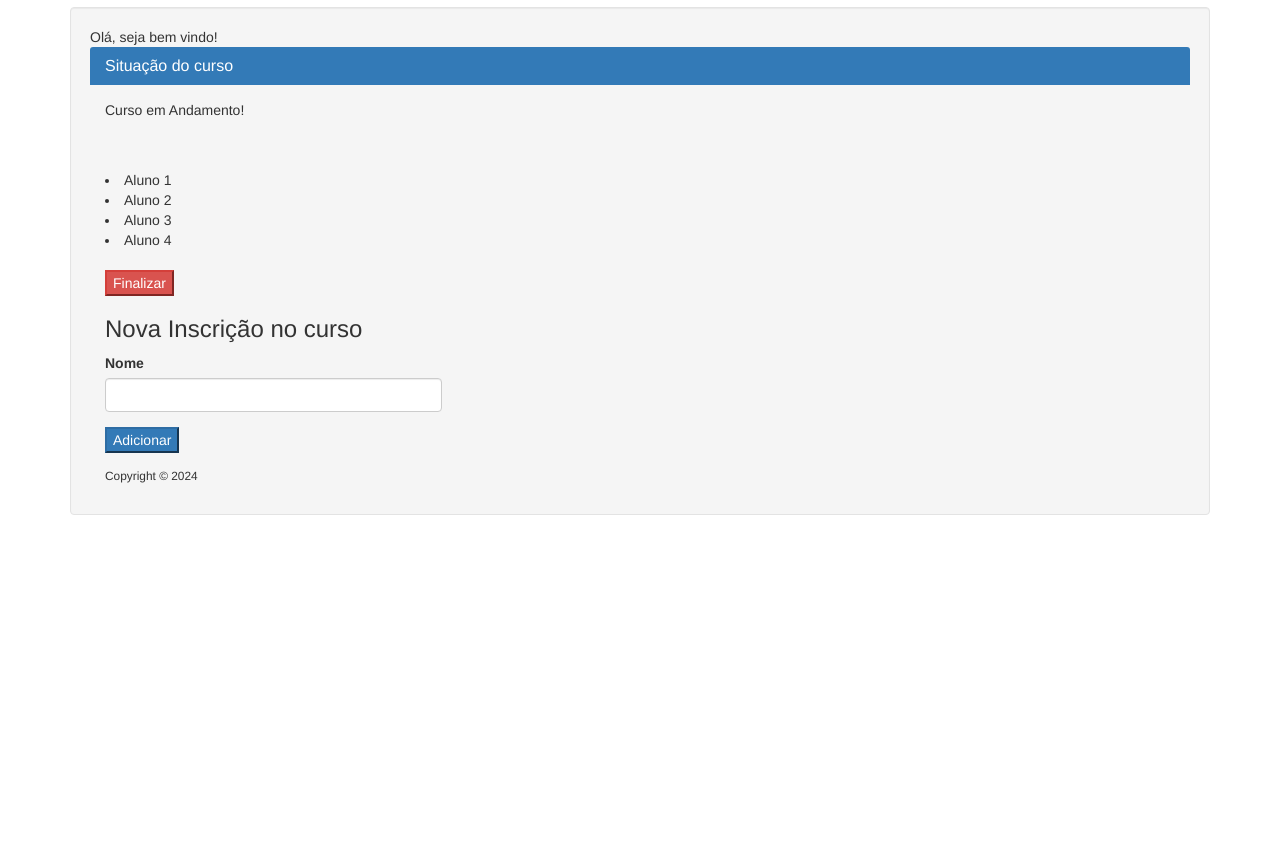
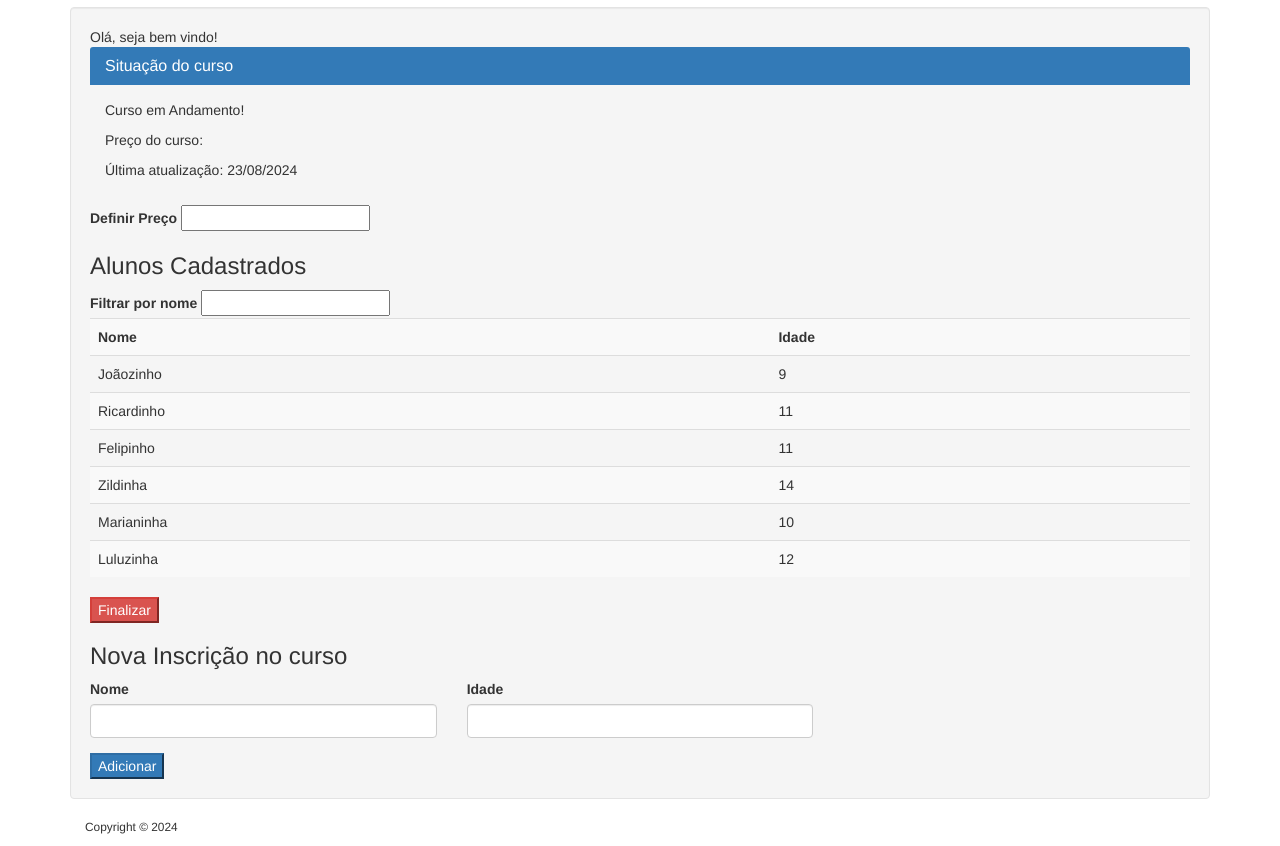
Before and after one commit to caiob2811/angular-estudos, a plain HTML site: page index.html in a window 1280 px wide. Shown: the part 63-909 px from the top of the page. Before the commit the page ends 800 px from the top, so only its background shows below. Drawn offline with nearby package versions, Linux system fonts and the light colour scheme.

Commit message:
Aprendendo o filter

```diff
--- a/index.html
+++ b/index.html
@@ -22,11 +22,36 @@
                     <p ng-show="iniciado">Curso em Andamento!</p>
                     <p ng-hide="iniciado">Curso Finalizado!</p>
                     <p ng-if="!iniciado">Aguarde o próximo curso!</p>
-            <br> <br>
-            <li ng-repeat="aluno in alunos"> <!--vai ficar repetindo os alunos.-->
-            {{aluno}}
-        </li>
-        <br>
+                    <p>Preço do curso: {{valor | currency : 'R$'}}</p> <!--currency = valor da moeda.-->
+                    <p>Última atualização: {{hoje | date : 'dd/MM/yyyy'}}</p>
+                </div>
+        </div>
+        <div>
+            <label>Definir Preço</label>
+            <input type="number" id="valor" name="valor" ng-model="valor">
+        </div>
+        <h3>Alunos Cadastrados</h3>
+        <div>
+            <label>Filtrar por nome</label>
+            <input type="text" ng-model="filtro">
+        </div>
+        <div class="table-responsive">
+            <table class=" table table-striped">
+            <tr>
+                <th ng-click="ordenarPorNome()">
+                    Nome
+                </th>
+                <th ng-click="ordenarPorIdade()">
+                    Idade
+                </th>
+            </tr>
+            <tr ng-repeat="aluno in alunos | filter : filtro">
+                <td>{{aluno.nome}}</td>
+                <td>{{aluno.idade}}</td>
+            </tr>
+        </div>
+    </table>
+</div>
         <button ng-show="iniciado" ng-click="finalizar()" class="btn-danger">Finalizar</button>  <!--cria um evento no click, quando clicar acontecerá algo.-->
         <button ng-hide="iniciado" ng-click="iniciar()" class="btn-success">Iniciar</button>
         <h3>Nova Inscrição no curso</h3>
@@ -36,6 +61,12 @@
                     <div class="form-group form-group-default">
                         <label>Nome</label>
                         <input class="form-control" type="text" id="nome_aluno" name="nome_aluno" ng-model="nome_aluno" ng-readonly="!iniciado" ng-minlength="3"> <!--model referencia uma variável do scope.-->
+                    </div>
+                </div>
+                <div class="col-md-4">
+                    <div class="form-group-default">
+                        <label>Idade</label>
+                        <input class="form-control" type="number" id="idade_aluno" ng-model="idade_aluno">
                     </div>
                 </div>
             </div>
--- a/scripts/primeiro-controller.js
+++ b/scripts/primeiro-controller.js
@@ -4,7 +4,15 @@ angular.module('app').controller('PrimeiroController', function ($scope) { //sco
 
     $scope.iniciado = true // elemento de ligação entre o controle e a view.
 
-    $scope.alunos = ['Aluno 1','Aluno 2', 'Aluno 3', 'Aluno 4'];
+    $scope.alunos = [{'nome': 'Joãozinho', 'idade': 9},
+        {'nome': 'Ricardinho', 'idade': 11},
+        {'nome': 'Felipinho', 'idade': 11},
+        {'nome': 'Zildinha', 'idade': 14},
+        {'nome': 'Marianinha', 'idade': 10},
+        {'nome': 'Luluzinha', 'idade': 12}];
+
+
+    $scope.hoje = new Date();
 
     $scope.finalizar = function() {
         $scope.iniciado = false
@@ -14,11 +22,24 @@ angular.module('app').controller('PrimeiroController', function ($scope) { //sco
         $scope.iniciado = true
     }
 
-    $scope.submeter = function () {
-        if($scope.form_1.$valid) { // se o formm_1 for valido, adiciona o nome no array alunos.
-            $scope.alunos.push($scope.nome_aluno)
+    $scope.ordenarPorNome = function() {
+        $scope.ordenadoPorNome = !$scope.ordenadoPorNome
+        $scope.alunos = $filter('orderBy')($scope.alunos, 'nome', $scope.ordenardoPorNome)
+    }
+
+    $scope.ordenarPorIdade = function() {
+        $scope.ordenadoPorIdade = !$scope.ordenadoPorIdade
+        $scope.alunos = $filter('orderBy')($scope.alunos, 'idade', $scope.ordenadoPorIdade)
+    }
+
+    $scope.submeter = function() {
+        if($scope.novo_aluno_form.$valid) {
+            novo_aluno = {};
+            novo_aluno['nome'] = $scope.nome_aluno;
+            novo_aluno['idade'] = parseInt($scope.idade_aluno);
+            $scope.alunos.push(novo_aluno);
         } else {
-            alert('Preencha o campo corretamente!')
+            alert("Preencha o formulário corretamente");
         }
     }
-});
+})
```
